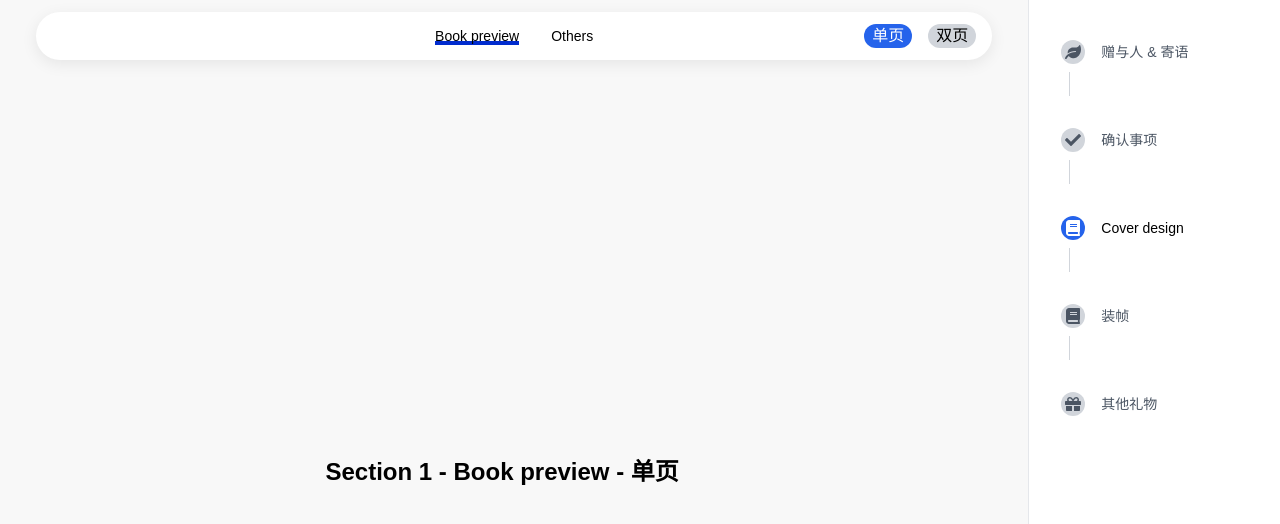
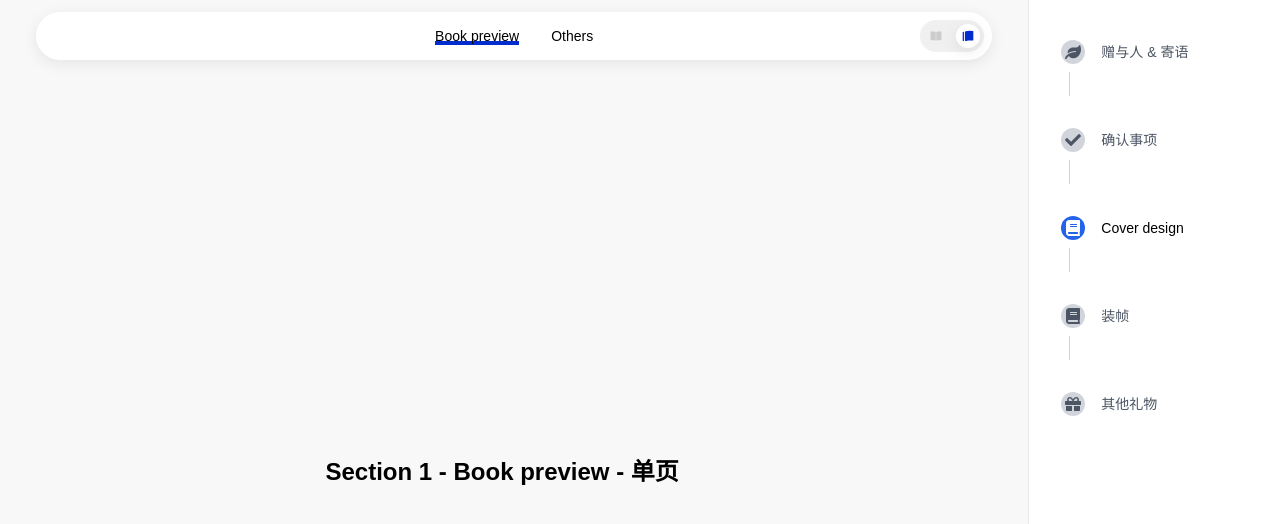
Before and after one commit to Dreamazebook/dreamazebook-frontend, a Next.js app: page /en/preview in a window 1280 px wide. Shown: the top 524 px of the page. Built offline with nearby package versions, Linux system fonts and the light colour scheme.

Commit message:
feat: update ViewModeToggle button and svg

```diff
--- a/app/[locale]/(website)/components/TopNavBarWithTabs.tsx
+++ b/app/[locale]/(website)/components/TopNavBarWithTabs.tsx
@@ -1,10 +1,11 @@
 import React from 'react';
+import { FaBookOpen } from 'react-icons/fa';
 
 interface TopNavBarProps {
   activeTab: 'Book preview' | 'Others';
   onTabChange: (tab: 'Book preview' | 'Others') => void;
-  viewMode: 'single' | 'double';
-  onViewModeChange: (mode: 'single' | 'double') => void;
+  viewMode: 'double' | 'single';
+  onViewModeChange: (mode: 'double' | 'single') => void;
 }
 
 const UnderlineIcon = () => (
@@ -25,6 +26,89 @@ const UnderlineIcon = () => (
   </svg>
 );
 
+// ViewModeToggle 子组件
+function ViewModeToggle({
+  viewMode,
+  onViewModeChange,
+}: {
+  viewMode: 'double' | 'single';
+  onViewModeChange: (mode: 'double' | 'single') => void;
+}) {
+  return (
+    <div
+      className="relative w-[64px] h-[32px] bg-[#F0F0F0] rounded-[30px] flex justify-between items-center p-[4px]"
+    >
+      {/* 激活按钮 */}
+      <div
+        className={`absolute w-[24px] h-[24px] bg-white rounded-[14px] ${
+          viewMode === 'double' ? 'left-[4px]' : 'right-[4px]'
+        }`}
+        style={{
+          boxShadow: '0px 4px 16px 0px rgba(0, 0, 0, 0.08)', // 阴影效果
+        }}
+      ></div>
+
+      {/* 双页按钮容器 + Tooltip */}
+      <div className="relative flex items-center justify-center w-[24px] h-[24px] rounded-[14px] group">
+        <button
+          onClick={() => onViewModeChange('double')}
+          className="relative z-10 flex items-center justify-center"
+        >
+          <svg
+            width="12"
+            height="10"
+            viewBox="0 0 12 10"
+            xmlns="http://www.w3.org/2000/svg"
+            style={{
+              transform: 'scale(0.95)', // 缩小图标
+              margin: '0 auto',        // 确保水平居中
+              fill: viewMode === 'double' ? '#012CCE' : '#CCCCCC',
+            }}
+          >
+            <path d="M2.85714 0C0.571423 0 0 0.205871 0 0.58823V8.82353C0 9.14706 0.257137 9.41177 0.571423 9.41177H2.57144C3.71428 9.41177 4.85714 10 5.14286 10C5.57143 10 5.71428 9.88235 5.71428 9.41177V1.17647C5.71428 0.764705 4.82857 0 2.85714 0ZM9.14286 0C7.22858 0 6.28572 0.764705 6.28572 1.17646V9.41177C6.28572 9.88235 6.42857 10 6.85714 10C7.14286 10 8.22858 9.41177 9.42858 9.41177H11.4286C11.8857 9.41177 12 9.26472 12 8.82353V0.588243C12 0.205896 11.4286 0 9.14286 0Z" />
+          </svg>
+        </button>
+        {/* Tooltip */}
+        <div
+          className="absolute hidden group-hover:block top-full left-1/2 -translate-x-1/2 mt-2 px-2 py-1 text-xs text-white bg-black rounded-md shadow-md whitespace-nowrap z-20"
+        >
+          Two-Page View
+        </div>
+      </div>
+
+      {/* 单页按钮容器 + Tooltip */}
+      <div className="relative flex items-center justify-center w-[24px] h-[24px] rounded-[14px] group">
+        <button
+          onClick={() => onViewModeChange('single')}
+          className="relative flex items-center justify-center"
+        >
+          <svg
+            width="12"
+            height="12"
+            viewBox="0 0 12 12"
+            xmlns="http://www.w3.org/2000/svg"
+            style={{
+              transform: 'scale(0.95)', // 缩小图标
+              margin: '0 auto',        // 确保水平居中
+              fill: viewMode === 'single' ? '#012CCE' : '#999999',
+            }}
+          >
+            <rect x="0.25" y="1.5" width="1.5" height="10" rx="0.75" />
+            <path d="M7.25 0.5C4.235 0.5 2.75 1.34118 2.75 1.79411V10.8529C2.75 11.3706 2.97499 11.5 3.64999 11.5C4.1 11.5 5.81001 10.8529 7.70001 10.8529H10.85C11.57 10.8529 11.75 10.6912 11.75 10.2059V1.14707C11.75 0.726486 10.85 0.5 7.25 0.5Z" />
+          </svg>
+        </button>
+        {/* Tooltip */}
+        <div
+          className="absolute hidden group-hover:block top-full left-1/2 -translate-x-1/2 mt-2 px-2 py-1 text-xs text-white bg-black rounded-md shadow-md whitespace-nowrap z-20"
+        >
+          Single-Page View
+        </div>
+      </div>
+    </div>
+  );
+}
+
+// 顶部导航栏主组件
 export default function TopNavBarWithTabs({
   activeTab,
   onTabChange,
@@ -33,7 +117,7 @@ export default function TopNavBarWithTabs({
 }: TopNavBarProps) {
   return (
     <div
-      className="h-[48px] bg-white py-2 px-4 flex items-center justify-between rounded-full"
+      className="h-[48px] bg-white px-2 flex items-center justify-between rounded-full"
       style={{
         boxShadow: '0px 4px 16px 0px rgba(0, 0, 0, 0.08)', // 阴影效果
       }}
@@ -66,27 +150,12 @@ export default function TopNavBarWithTabs({
         </div>
       </div>
 
-
       {/* 右侧单页/双页切换 */}
-      <div className="flex items-center space-x-4 w-1/3 justify-end">
-        {/* 单页按钮 */}
-        <button
-          onClick={() => onViewModeChange('single')}
-          className={`w-12 h-6 rounded-full flex items-center justify-center ${
-            viewMode === 'single' ? 'bg-blue-600 text-white' : 'bg-gray-300'
-          }`}
-        >
-          单页
-        </button>
-        {/* 双页按钮 */}
-        <button
-          onClick={() => onViewModeChange('double')}
-          className={`w-12 h-6 rounded-full flex items-center justify-center ${
-            viewMode === 'double' ? 'bg-blue-600 text-white' : 'bg-gray-300'
-          }`}
-        >
-          双页
-        </button>
+      <div className="w-1/3 flex justify-end">
+        <ViewModeToggle
+          viewMode={viewMode}
+          onViewModeChange={onViewModeChange}
+        />
       </div>
     </div>
   );
--- a/app/[locale]/(website)/preview/page.tsx
+++ b/app/[locale]/(website)/preview/page.tsx
@@ -53,7 +53,7 @@ export default function PreviewPageWithTopNav() {
           className="h-screen flex items-center justify-center border-b"
         >
           <h1 className="text-2xl font-semibold">
-            Section {index + 1} - {activeTab} - {viewMode === 'single' ? '单页' : '双页'}
+            Section {index + 1} - {activeTab} - {viewMode === 'double' ? '双页' : '单页'}
           </h1>
         </div>
       ))}
```
